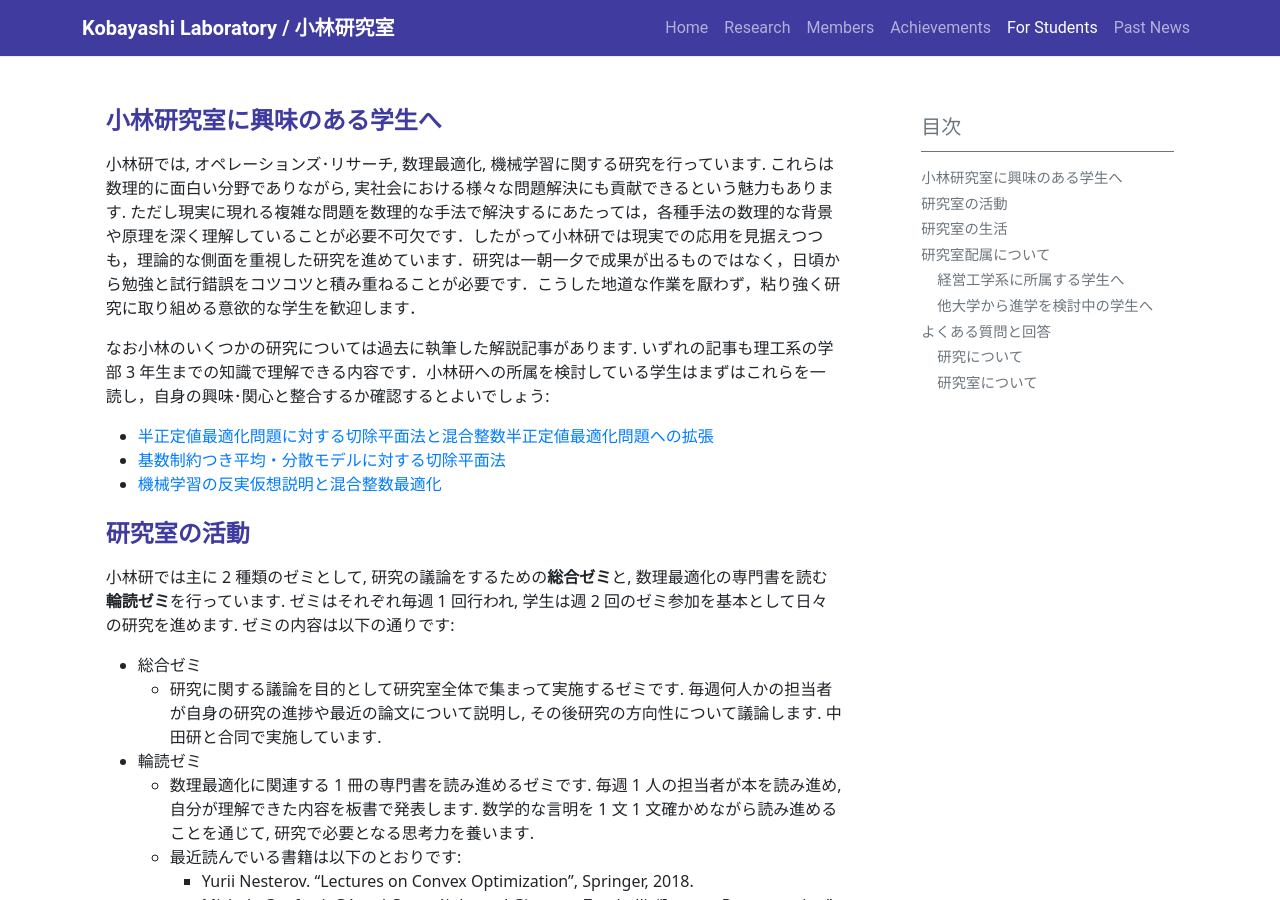
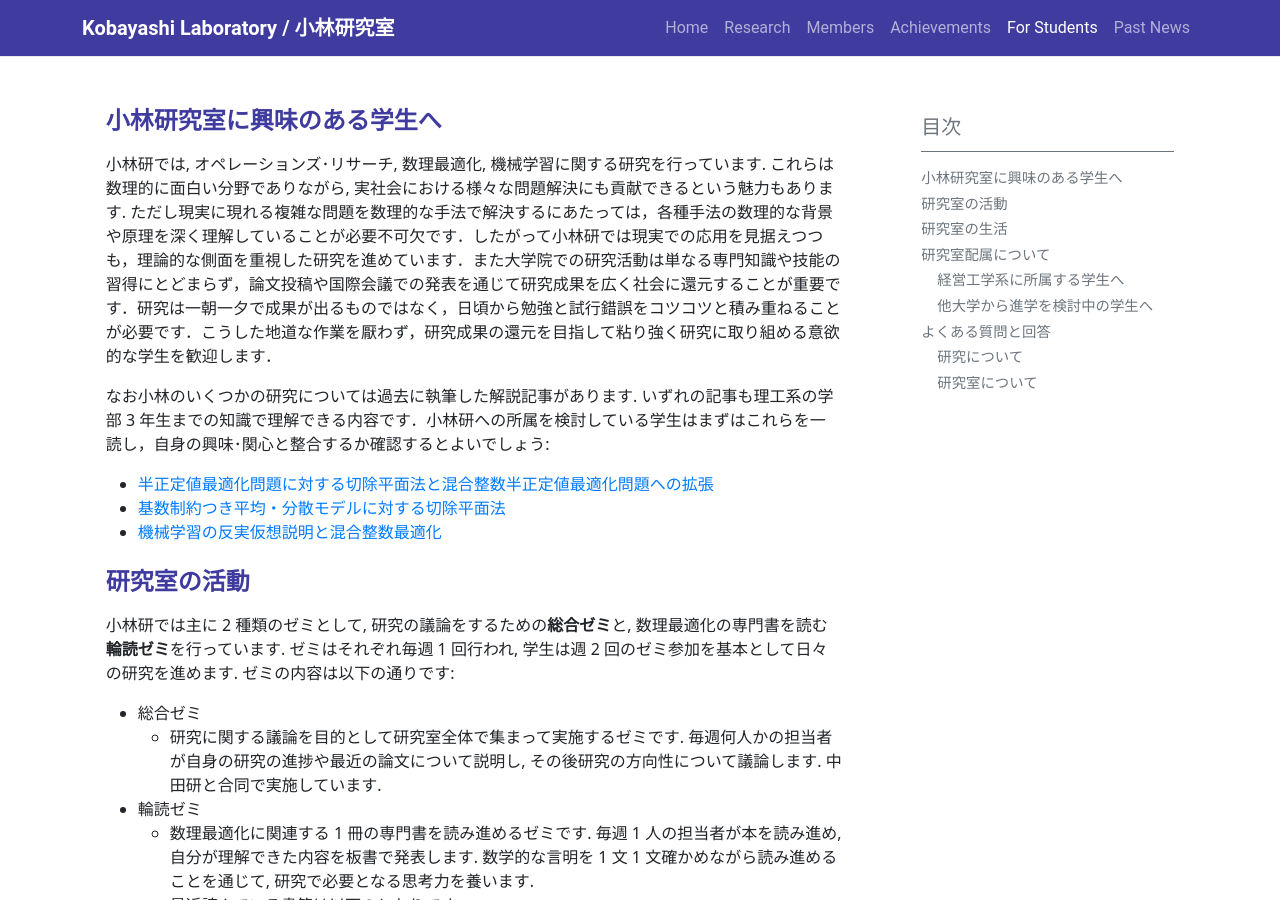
Before and after one commit to isct-koba-lab/isct-koba-lab.github.io, a Jekyll site: the page built from pages/for-students.md, in a window 1280 px wide and 900 px high. Built offline with Jekyll 4.4.1, drawn with Linux system fonts in a browser that asks for light colours.

Commit message:
update for-student

```diff
--- a/pages/for-students.md
+++ b/pages/for-students.md
@@ -7,7 +7,7 @@
 
 ## 小林研究室に興味のある学生へ
 
-小林研では, オペレーションズ･リサーチ, 数理最適化, 機械学習に関する研究を行っています. これらは数理的に面白い分野でありながら, 実社会における様々な問題解決にも貢献できるという魅力もあります. ただし現実に現れる複雑な問題を数理的な手法で解決するにあたっては，各種手法の数理的な背景や原理を深く理解していることが必要不可欠です．したがって小林研では現実での応用を見据えつつも，理論的な側面を重視した研究を進めています．研究は一朝一夕で成果が出るものではなく，日頃から勉強と試行錯誤をコツコツと積み重ねることが必要です．こうした地道な作業を厭わず，粘り強く研究に取り組める意欲的な学生を歓迎します．
+小林研では, オペレーションズ･リサーチ, 数理最適化, 機械学習に関する研究を行っています. これらは数理的に面白い分野でありながら, 実社会における様々な問題解決にも貢献できるという魅力もあります. ただし現実に現れる複雑な問題を数理的な手法で解決するにあたっては，各種手法の数理的な背景や原理を深く理解していることが必要不可欠です．したがって小林研では現実での応用を見据えつつも，理論的な側面を重視した研究を進めています．また大学院での研究活動は単なる専門知識や技能の習得にとどまらず，論文投稿や国際会議での発表を通じて研究成果を広く社会に還元することが重要です．研究は一朝一夕で成果が出るものではなく，日頃から勉強と試行錯誤をコツコツと積み重ねることが必要です．こうした地道な作業を厭わず，研究成果の還元を目指して粘り強く研究に取り組める意欲的な学生を歓迎します．
 
 なお小林のいくつかの研究については過去に執筆した解説記事があります. いずれの記事も理工系の学部 3 年生までの知識で理解できる内容です．小林研への所属を検討している学生はまずはこれらを一読し，自身の興味･関心と整合するか確認するとよいでしょう:
 - [半正定値最適化問題に対する切除平面法と混合整数半正定値最適化問題への拡張](https://orsj.org/wp-content/corsj/or65-12/or65_12_656.pdf)
```
